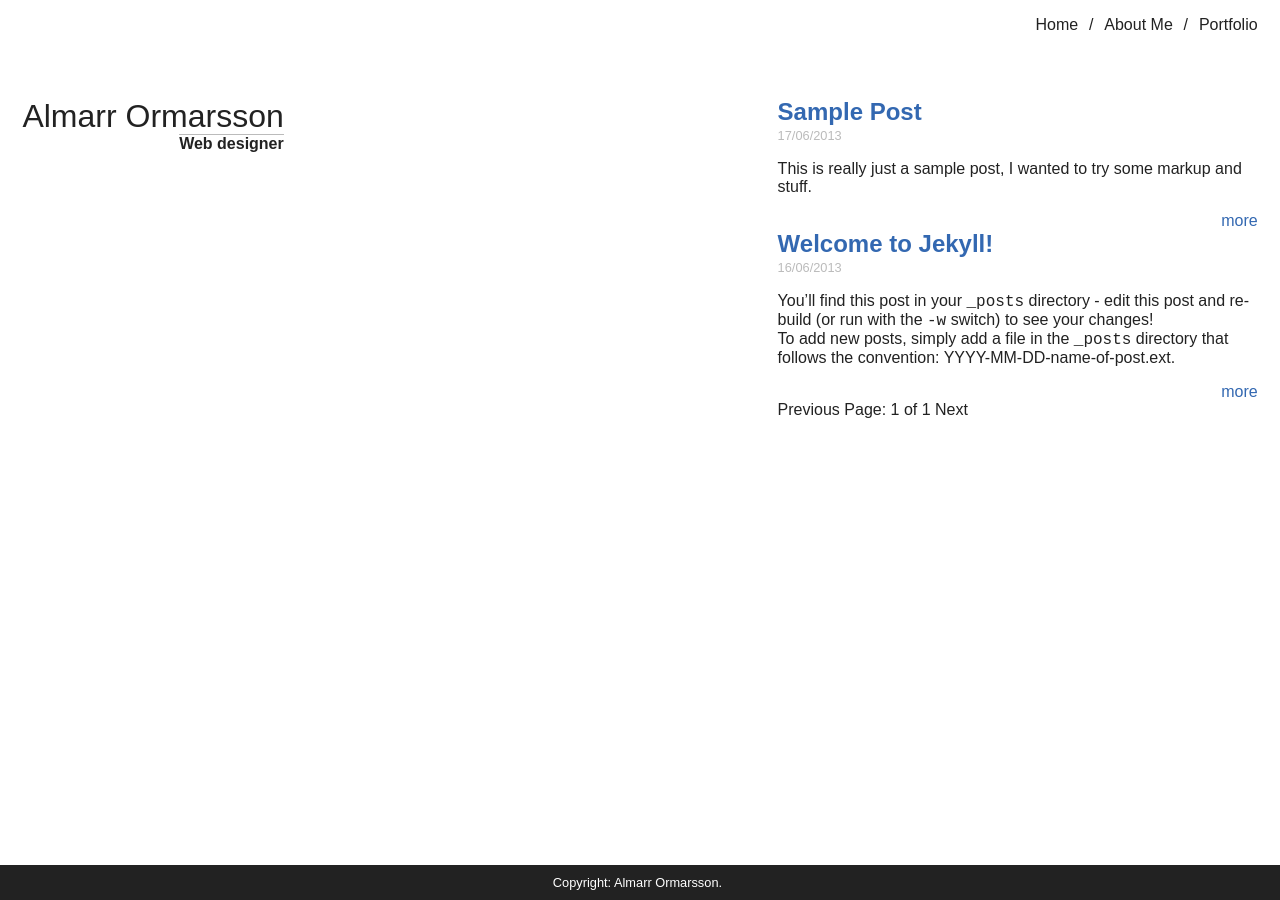
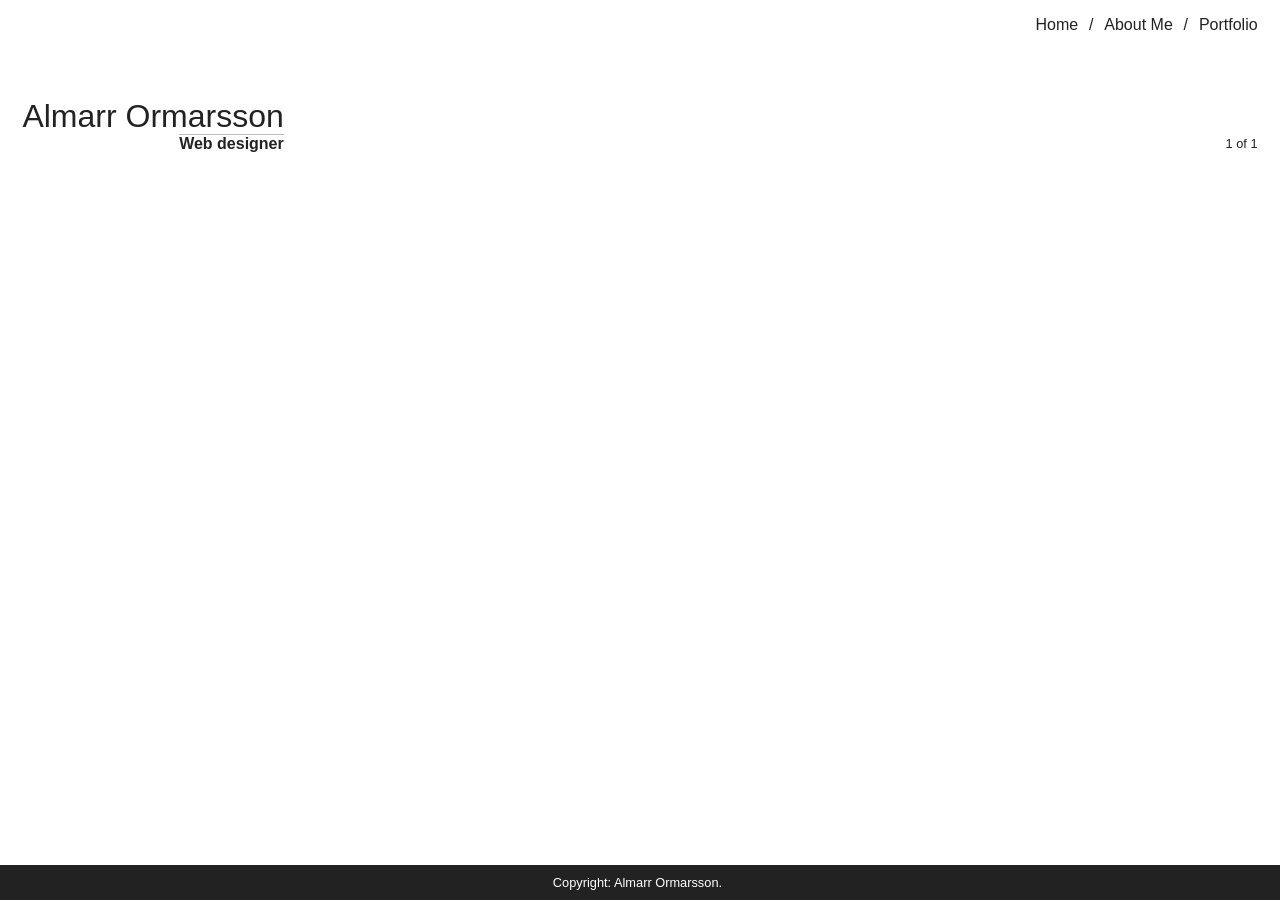
Before and after one commit to almarr/almarr.github.io, a Jekyll site: the page built from index.html, in a window 1280 px wide. Built offline with Jekyll 4.4.1, drawn with Linux system fonts in a browser that asks for light colours; the list of posts is cut into pages by our own code.

Commit message:
Minor tweaks

```diff
--- a/_posts/2013-06-16-welcome-to-jekyll.markdown
+++ /dev/null
@@ -1,24 +0,0 @@
----
-layout: post
-title:  "Welcome to Jekyll!"
-date:   2013-06-16 13:54:12
-categories: jekyll update
----
-
-You'll find this post in your `_posts` directory - edit this post and re-build (or run with the `-w` switch) to see your changes!
-To add new posts, simply add a file in the `_posts` directory that follows the convention: YYYY-MM-DD-name-of-post.ext.
-
-Jekyll also offers powerful support for code snippets:
-
-{% highlight ruby %}
-def print_hi(name)
-  puts "Hi, #{name}"
-end
-print_hi('Tom')
-#=> prints 'Hi, Tom' to STDOUT.
-{% endhighlight %}
-
-Check out the [Jekyll docs][jekyll] for more info on how to get the most out of Jekyll. File all bugs/feature requests at [Jekyll's GitHub repo][jekyll-gh].
-
-[jekyll-gh]: https://github.com/mojombo/jekyll
-[jekyll]:    http://jekyllrb.com
--- a/_posts/2013-06-17-sample-post.md
+++ /dev/null
@@ -1,11 +0,0 @@
----
-layout: post
-title:  "Sample Post"
-date:   2013-06-17 17:10:00
-categories: jekyll test
----
-This is really just a sample post, I wanted to try some markup and stuff.
-
-### Do you like it?
-
-I do... kinda.
--- a/_scss/partials/_layout.scss
+++ b/_scss/partials/_layout.scss
@@ -56,6 +56,12 @@
   }
 }
 
+.pagination {
+  text-align: center;
+  font-size: 0.8em;
+  margin-top: 3em;
+}
+
 .site-footer {
   width: 100%;
   position: absolute;
--- a/css/style.css
+++ b/css/style.css
@@ -396,6 +396,11 @@
   display: block;
   text-align: right; }
 
+.pagination {
+  text-align: center;
+  font-size: 0.8em;
+  margin-top: 3em; }
+
 .site-footer {
   width: 100%;
   position: absolute;
--- a/index.html
+++ b/index.html
@@ -20,14 +20,10 @@
   <div class="pagination">
     {% if paginator.previous_page %}
       <a href="/page{{ paginator.previous_page }}" class="previous">Previous</a>
-    {% else %}
-      <span class="previous">Previous</span>
     {% endif %}
-    <span class="page_number ">Page: {{ paginator.page }} of {{ paginator.total_pages }}</span>
+    <span class="page_number ">{{ paginator.page }} of {{ paginator.total_pages }}</span>
     {% if paginator.next_page %}
       <a href="/page{{ paginator.next_page }}" class="next">Next</a>
-    {% else %}
-      <span class="next ">Next</span>
     {% endif %}
   </div>
 
```
Also changed, not shown: 5 other files.
